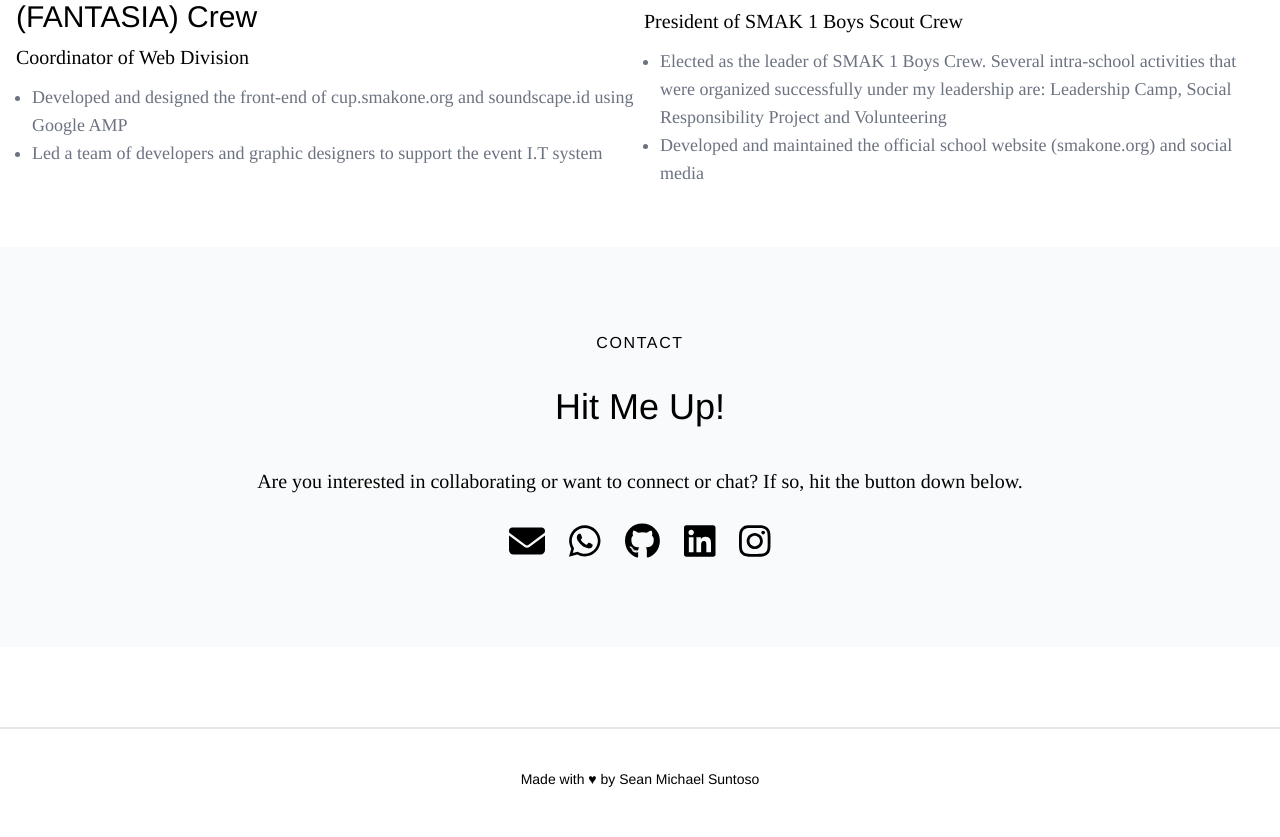
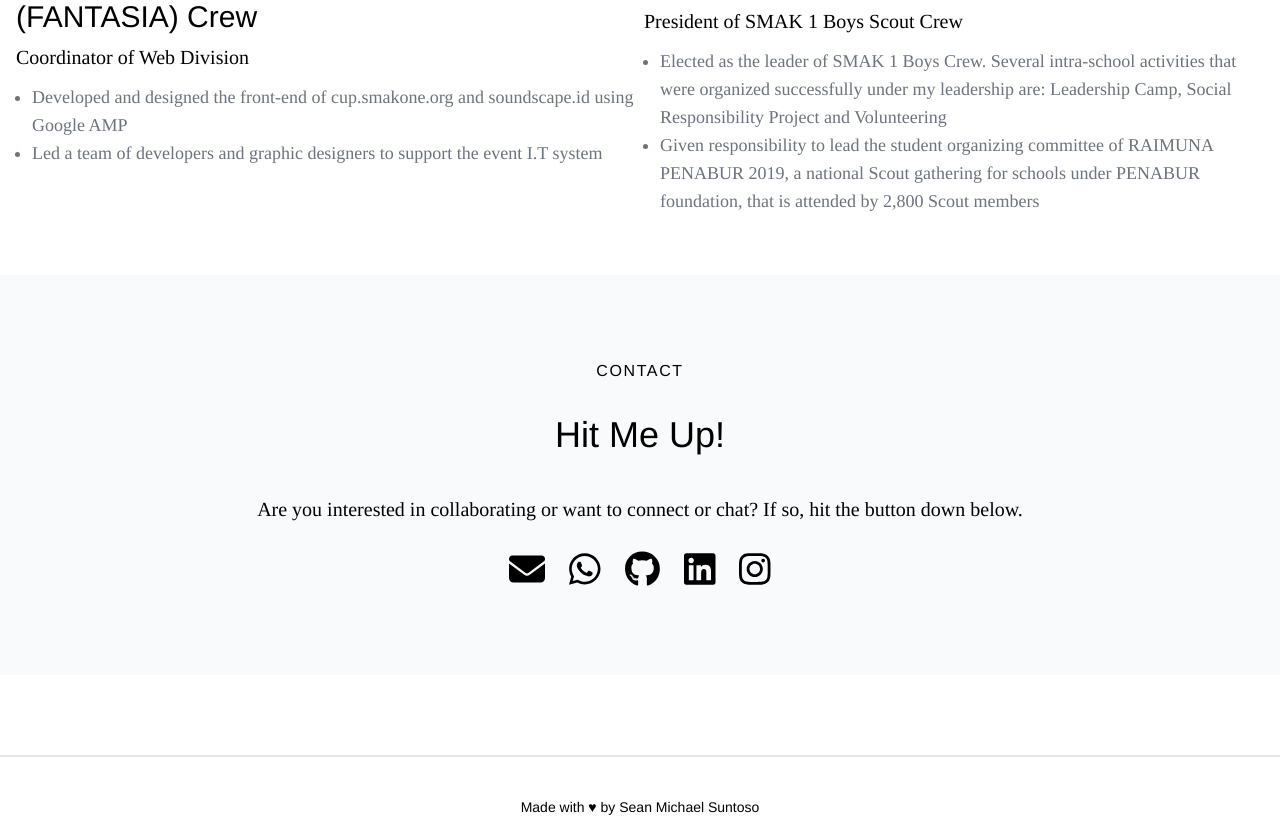
Before and after one commit to ssuntoso/ssuntoso_com, a React (Create React App) app: page / in a window 1280 px wide. Shown: the part 3605-4442 px from the top of the page. Before the commit the page ends 4414 px from the top, so only its background shows below. Built offline with nearby package versions, Linux system fonts and the light colour scheme; no server answers; the HTML template or start-up script is replaced by a standard one.

Commit message:
bug fixes

```diff
--- a/src/sections/Organisations.js
+++ b/src/sections/Organisations.js
@@ -76,7 +76,7 @@ export default function Organisations(){
             Elected as the leader of SMAK 1 Boys Crew. Several intra-school activities that were organized successfully under my leadership are: Leadership Camp, Social Responsibility Project and Volunteering
           </li>
           <li>
-            Developed and maintained the official school website (smakone.org) and social media
+            Given responsibility to lead the student organizing committee of RAIMUNA PENABUR 2019, a national Scout gathering for schools under PENABUR foundation, that is attended by 2,800 Scout members
           </li>
         </ExperienceCard>
       </div>
```
